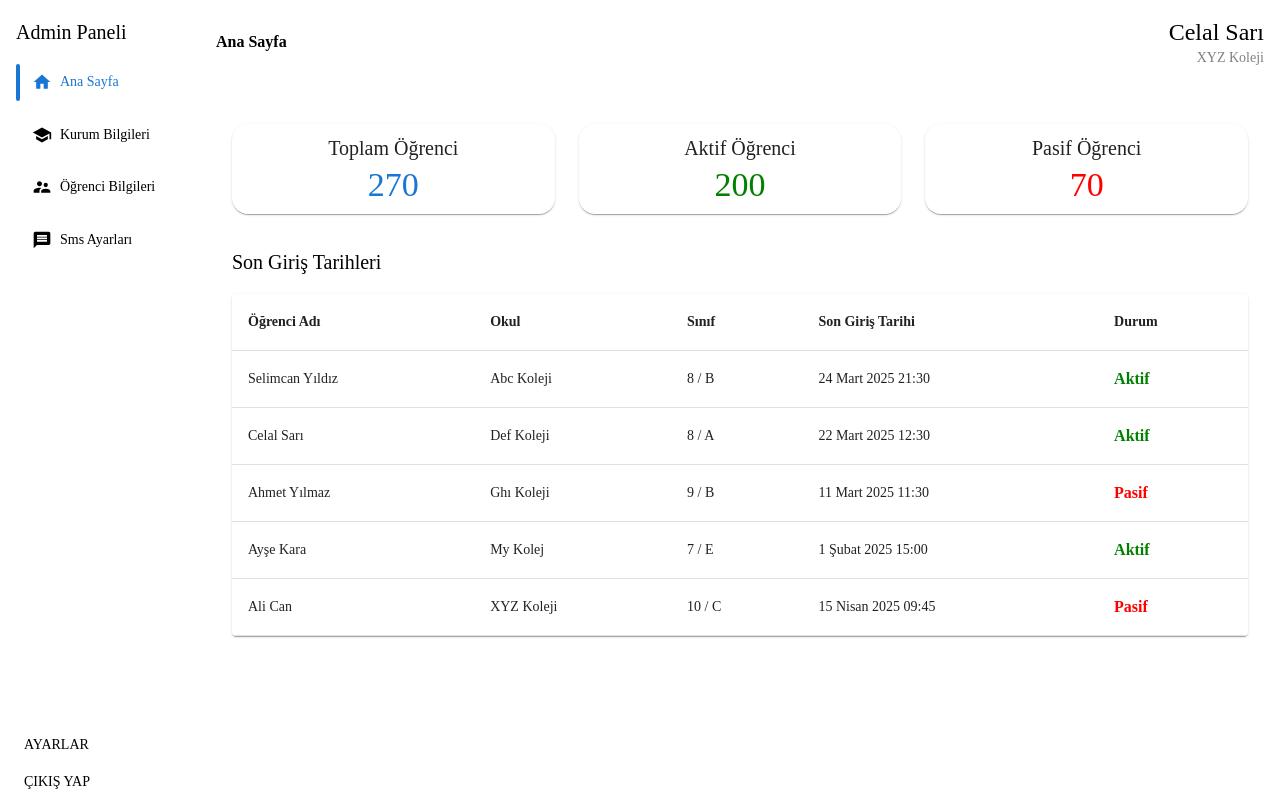
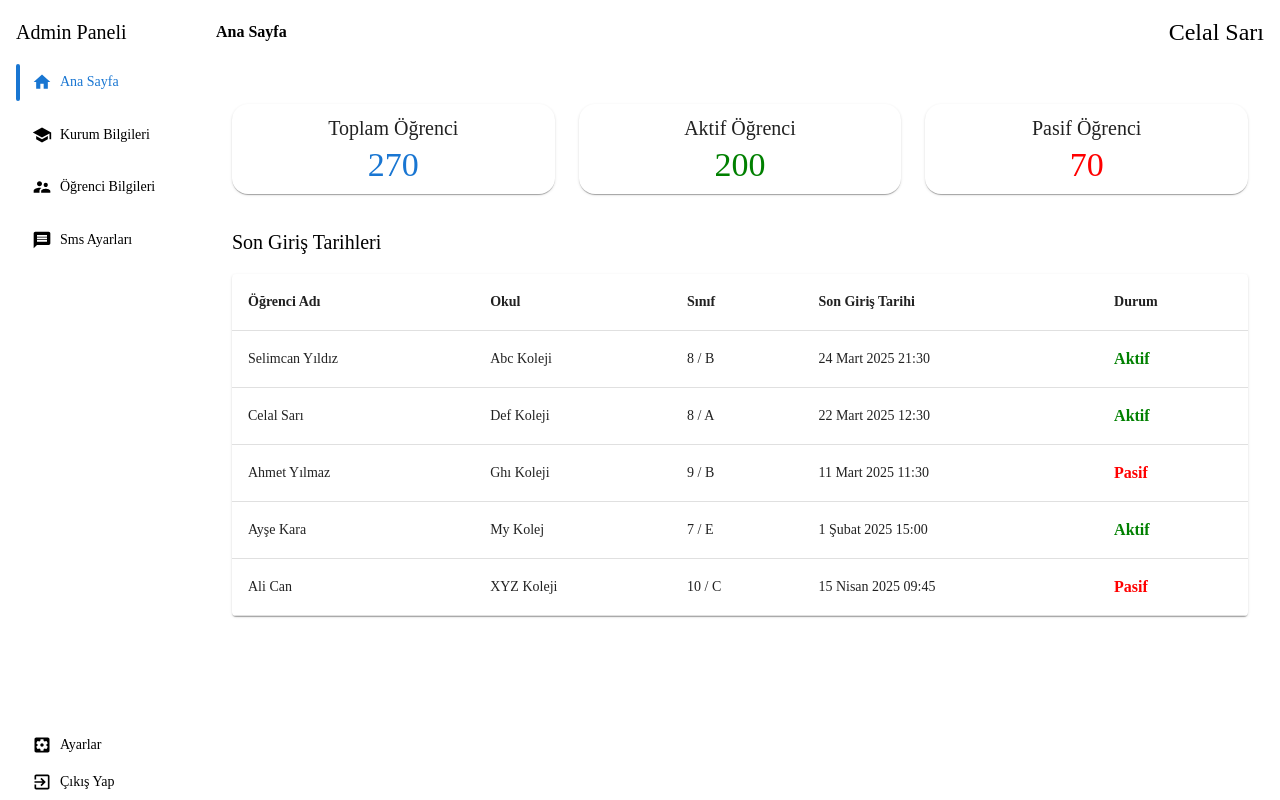
Before and after one commit to selimcanyildiz/my-okul-front, a React (Create React App) app: page /anasayfa in a window 1280 px wide. Built offline with nearby package versions, Linux system fonts and the light colour scheme; sample sign-in values are in the browser's storage.

Commit message:
fix code

```diff
--- a/src/pages/HomePage/AdminSuperAdminHomePage.js
+++ b/src/pages/HomePage/AdminSuperAdminHomePage.js
@@ -4,6 +4,8 @@ import HomeIcon from '@mui/icons-material/Home';
 import SupervisorAccountIcon from '@mui/icons-material/SupervisorAccount';
 import SchoolIcon from '@mui/icons-material/School';
 import MessageIcon from '@mui/icons-material/Message';
+import SettingsApplicationsIcon from '@mui/icons-material/SettingsApplications';
+import ExitToAppIcon from '@mui/icons-material/ExitToApp';
 import { useNavigate } from "react-router-dom";
 import AdminHomePage from "./AdminHomePage";
 import SuperAdminHomePage from "./SuperAdminHomePage";
@@ -125,7 +127,7 @@ const AdminSuperAdminHomePage = () => {
                         Ana Sayfa
                     </Button>
 
-                    <Button
+                    {userType === "admin" && <Button
                         sx={{
                             color: activeMenu === 'addSchool' ? "primary.main" : "black",
                             marginBottom: 2,
@@ -152,7 +154,7 @@ const AdminSuperAdminHomePage = () => {
                         onClick={() => handleMenuClick('addSchool')}
                     >
                         Kurum Bilgileri
-                    </Button>
+                    </Button>}
 
                     <Button
                         sx={{
@@ -215,11 +217,31 @@ const AdminSuperAdminHomePage = () => {
 
                 {/* Ayarlar ve Çıkış Yap Butonları */}
                 <Box sx={{ marginTop: "auto", marginBottom: 2 }}>
-                    <Button sx={{ color: "black", display: 'block' }}>
+                    <Button
+                        sx={{
+                            color: "black",
+                            display: 'flex', // Flex kullanarak içeriği yan yana hizala
+                            alignItems: "center", // Dikeyde ortala
+                            justifyContent: "flex-start", // Sola hizala
+                            width: "100%", // Tam genişlik
+                            textTransform: "capitalize", // Sadece baş harfler büyük
+                            paddingLeft: "20px", // Sol padding
+                        }}
+                        startIcon={<SettingsApplicationsIcon />} // Ayarlar ikonu
+                    >
                         Ayarlar
                     </Button>
                     <Button
-                        sx={{ color: "black", display: 'block' }}
+                        sx={{
+                            color: "black",
+                            display: 'flex', // Flex kullanarak içeriği yan yana hizala
+                            alignItems: "center", // Dikeyde ortala
+                            justifyContent: "flex-start", // Sola hizala
+                            width: "100%", // Tam genişlik
+                            textTransform: "capitalize", // Sadece baş harfler büyük
+                            paddingLeft: "20px", // Sol padding
+                        }}
+                        startIcon={<ExitToAppIcon />} // Çıkış Yap ikonu
                         onClick={() => navigate("/")}
                     >
                         Çıkış Yap
@@ -263,9 +285,9 @@ const AdminSuperAdminHomePage = () => {
                         <Typography variant="h5" sx={{ color: "black" }}>
                             {userType === "manager" ? "Selim Can" : "Celal Sarı"}
                         </Typography>
-                        <Typography variant="body2" sx={{ color: "gray" }}>
-                            {userType === "manager" ? "Özel ABC Okulu" : "XYZ Koleji"}
-                        </Typography>
+                        {userType === "manager" && <Typography variant="body2" sx={{ color: "gray" }}>
+                            Özel ABC Okulu
+                        </Typography>}
                     </Box>
                 </Box>
 
```
